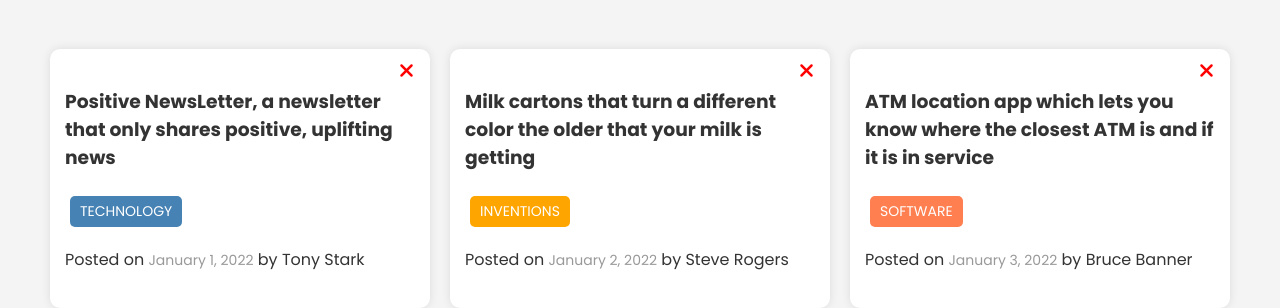
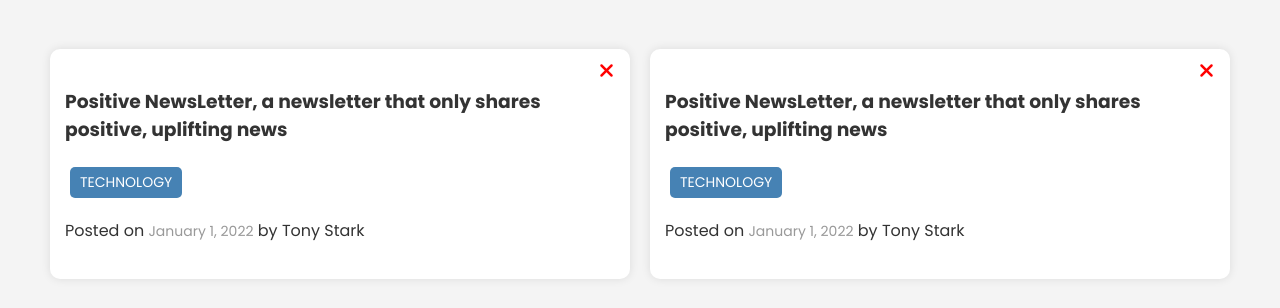
Before and after one commit to Mr-Luka/random-ideas-api-full-stack, a website built with webpack: page client/src/index.html in a window 1280 px wide. Shown: the part 90-398 px from the top of the page. Built offline with nearby package versions, Linux system fonts and the light colour scheme.

Commit message:
made IdeaList class  in a new IdeaList.js file, inside we selected IdeaListElements and made an array of ideas, then we put made a function in a class render() where we looped with map the ideas array, and for each idea we made a idea card

```diff
--- /dev/null
+++ b/client/src/components/IdeaList.js
@@ -0,0 +1,44 @@
+class IdeaList {
+    constructor() {
+        this._ideaListEl = document.querySelector('#idea-list');
+        this._ideas = [
+            {
+                id: 1,
+                text: 'Idea 1',
+                tag: 'Business',
+                username: 'John',
+                date: '02/01/2023'
+            },
+            {
+                id: 2,
+                text: 'Idea 2',
+                tag: 'Technology',
+                username: 'Jill',
+                date: '02/01/2023'
+            },
+        ];
+    }
+/* Render, ideaListEl innerHTML will loop through with map, and will say:
+for each idea will return a card in a template string , and .join('') which will turn it
+back into a string
+*/
+    render() {
+        this._ideaListEl.innerHTML = this._ideas.map( idea => {
+            return `
+        <div class="card">
+          <button class="delete"><i class="fas fa-times"></i></button>
+          <h3>
+            Positive NewsLetter, a newsletter that only shares positive,
+            uplifting news
+          </h3>
+          <p class="tag tag-technology">TECHNOLOGY</p>
+          <p>
+            Posted on <span class="date">January 1, 2022</span> by
+            <span class="author">Tony Stark</span>
+          </p>
+        </div>`
+        }).join('')
+   }
+}
+
+export default IdeaList;
--- a/client/src/index.html
+++ b/client/src/index.html
@@ -15,44 +15,7 @@
       </button>
     </header>
     <div class="container">
-      <div id="idea-list" class="ideas">
-        <div class="card">
-          <button class="delete"><i class="fas fa-times"></i></button>
-          <h3>
-            Positive NewsLetter, a newsletter that only shares positive,
-            uplifting news
-          </h3>
-          <p class="tag tag-technology">TECHNOLOGY</p>
-          <p>
-            Posted on <span class="date">January 1, 2022</span> by
-            <span class="author">Tony Stark</span>
-          </p>
-        </div>
-        <div class="card">
-          <button class="delete"><i class="fas fa-times"></i></button>
-          <h3>
-            Milk cartons that turn a different color the older that your milk is
-            getting
-          </h3>
-          <p class="tag tag-inventions">INVENTIONS</p>
-          <p>
-            Posted on <span class="date">January 2, 2022</span> by
-            <span class="author">Steve Rogers</span>
-          </p>
-        </div>
-        <div class="card">
-          <button class="delete"><i class="fas fa-times"></i></button>
-          <h3>
-            ATM location app which lets you know where the closest ATM is and if
-            it is in service
-          </h3>
-          <p class="tag tag-software">SOFTWARE</p>
-          <p>
-            Posted on <span class="date">January 3, 2022</span> by
-            <span class="author">Bruce Banner</span>
-          </p>
-        </div>
-      </div>
+      <div id="idea-list" class="ideas"></div>
     </div>
 
     <div id="modal" class="modal">
--- a/client/src/index.js
+++ b/client/src/index.js
@@ -1,9 +1,12 @@
 import '@fortawesome/fontawesome-free/css/all.css';
 import Modal from './components/Modal';
 import IdeaForm from './components/IdeaForm';
+import IdeaList from './components/IdeaList';
 import './css/style.css';
 
 const modal = new Modal();
 const ideaForm = new IdeaForm();
 ideaForm.render();
 //I have to call on ideaForm.render() to render the modal intake form function
+const ideaList = new IdeaList();
+ideaList.render()
```
